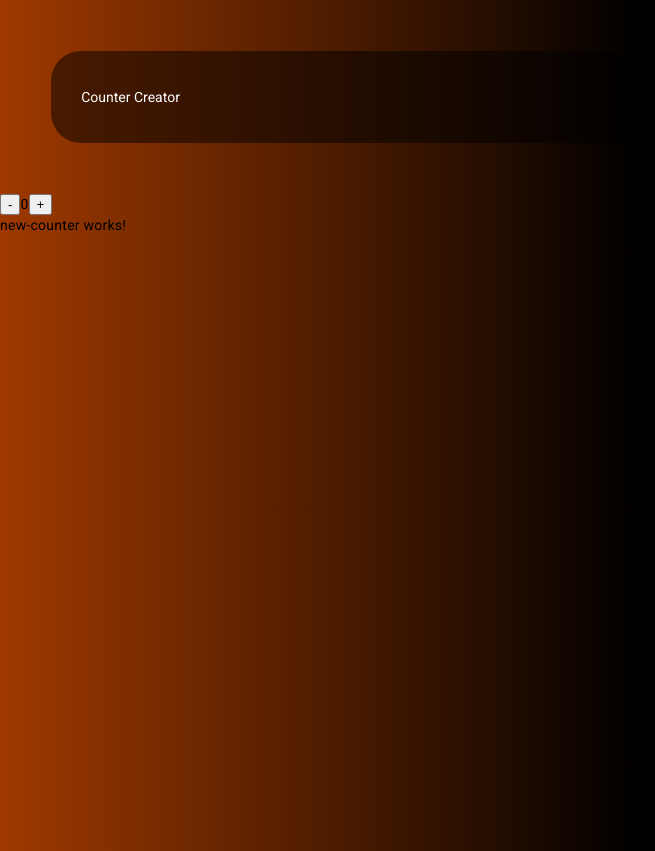
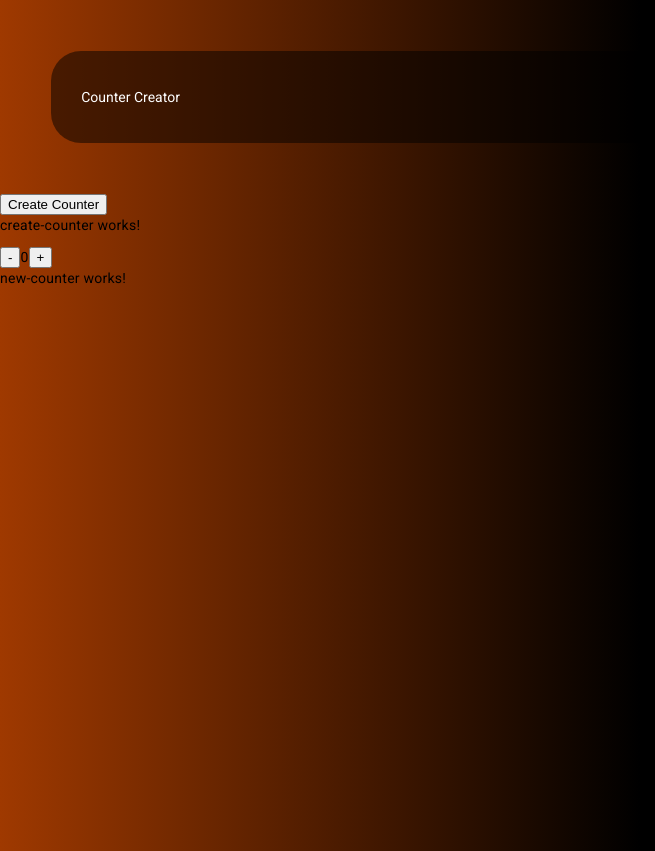
Before and after one commit to shaboon/counter-app, an Angular app: page / in a window 1280 px wide. Shown: the whole page, without its empty margins (0-655 px from the left). Built offline with nearby package versions, Linux system fonts and the light colour scheme.

Commit message:
Added Function to add new Counters
Function to create new counters added

Still need to implement ts to remove counters as needed

```diff
--- a/src/app/app.component.html
+++ b/src/app/app.component.html
@@ -1,6 +1,9 @@
 <main class="main">
   <h1 class="title">Counter Creator</h1>
-  <app-new-counter></app-new-counter>
+  <app-create-counter></app-create-counter>
+  <div class="counter-container">
+    <app-new-counter></app-new-counter>
+  </div>
 </main>
 
 <router-outlet />
--- a/src/app/app.component.ts
+++ b/src/app/app.component.ts
@@ -1,13 +1,14 @@
 import { Component } from '@angular/core';
 import { RouterOutlet } from '@angular/router';
 import { NewCounterComponent } from "./new-counter/new-counter.component";
+import { CreateCounterComponent } from './create-counter/create-counter.component';
 
 @Component({
     selector: 'app-root',
     standalone: true,
     templateUrl: './app.component.html',
     styleUrls: ['./app.component.reset.css', './app.component.css'],
-    imports: [RouterOutlet, NewCounterComponent]
+    imports: [RouterOutlet, NewCounterComponent, CreateCounterComponent]
 })
 export class AppComponent {
   title = 'counter-app';
--- /dev/null
+++ b/src/app/create-counter/create-counter.component.html
@@ -0,0 +1,3 @@
+<button (click)="addCounter()">Create Counter</button>
+
+<p>create-counter works!</p>
--- /dev/null
+++ b/src/app/create-counter/create-counter.component.ts
@@ -0,0 +1,17 @@
+import { Component, ViewContainerRef } from '@angular/core';
+import { NewCounterComponent } from '../new-counter/new-counter.component';
+
+@Component({
+  selector: 'app-create-counter',
+  standalone: true,
+  imports: [],
+  templateUrl: './create-counter.component.html',
+  styleUrl: './create-counter.component.css'
+})
+export class CreateCounterComponent {
+  constructor(private ViewContainerRef: ViewContainerRef) {}
+
+  public addCounter (): void {
+    const component = this.ViewContainerRef.createComponent(NewCounterComponent);
+  }
+  }
```
Also changed, not shown: src/app/create-counter/create-counter.component.css (added), 1 other file (tests, documents, lock files or other folders).
